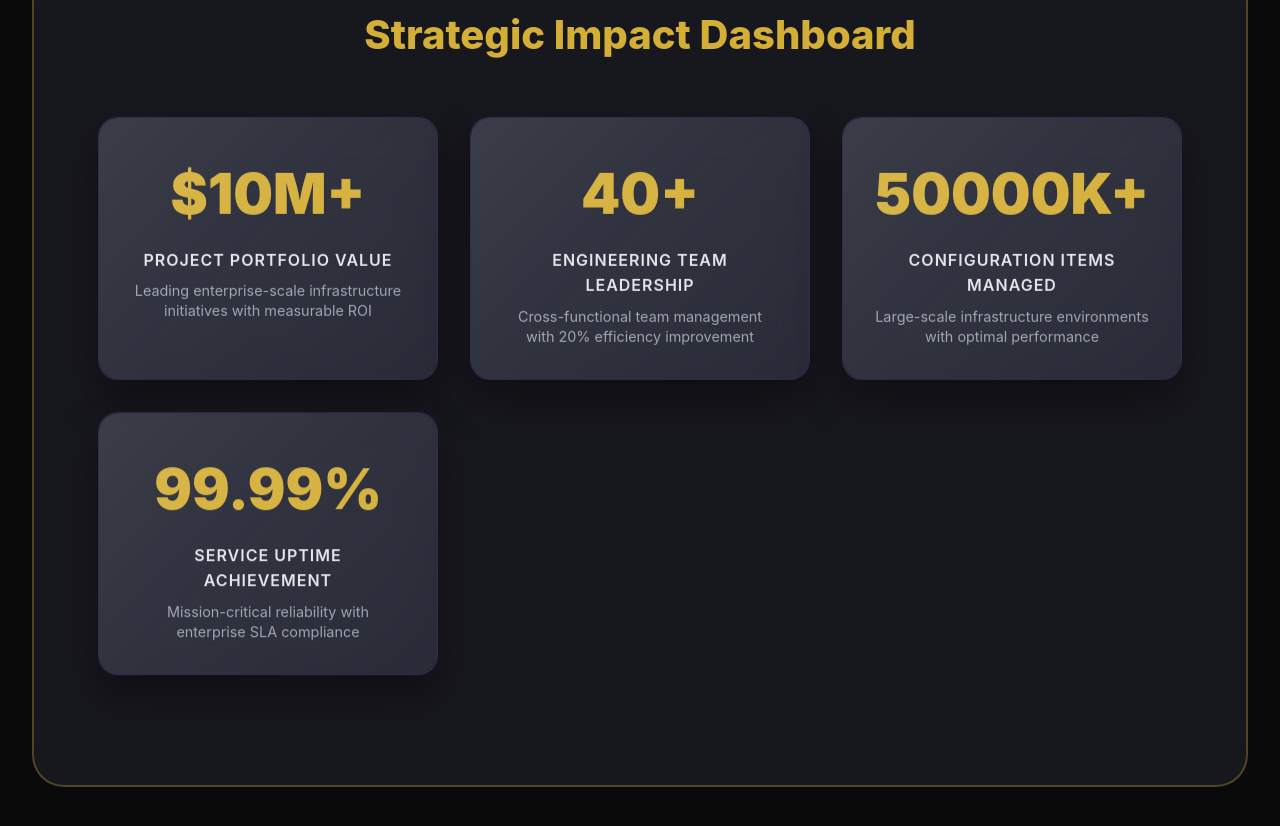
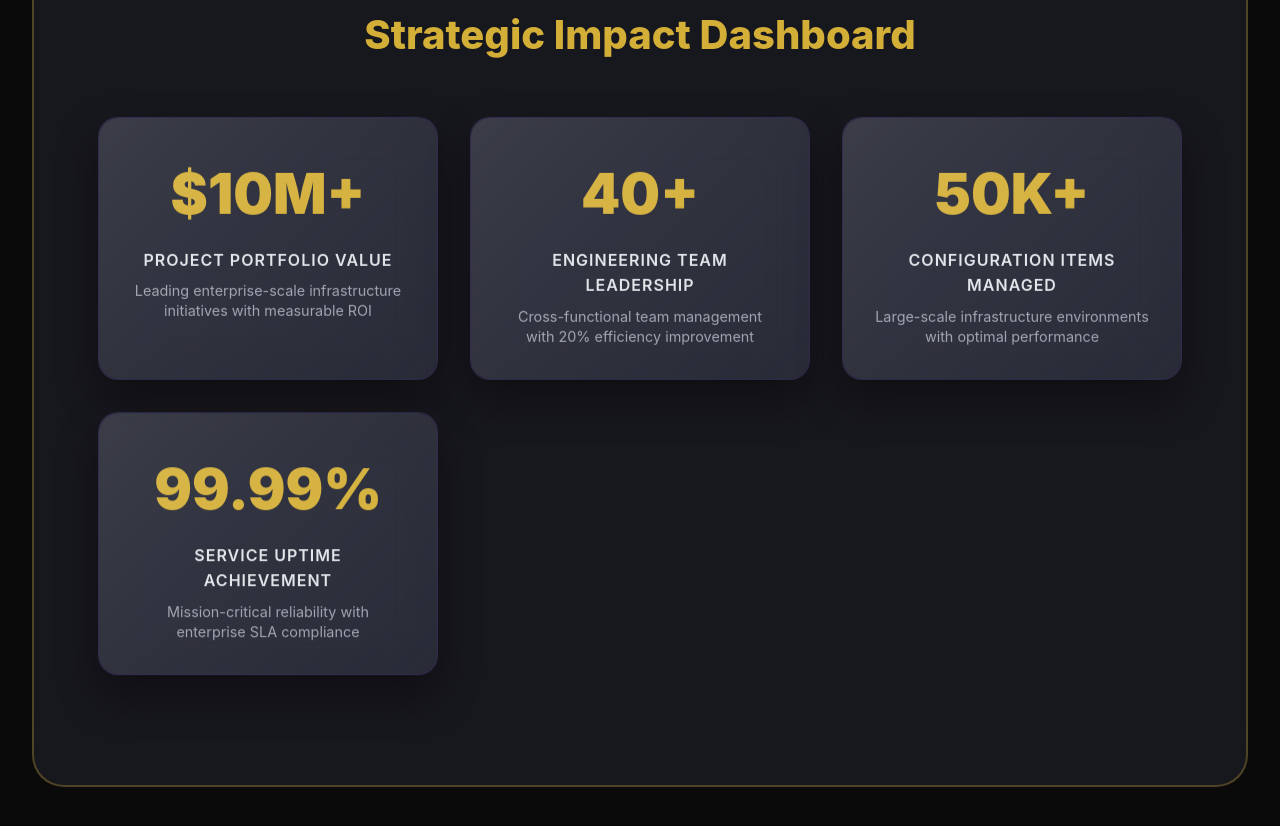
Before and after one commit to mdyogesh/cv, a plain HTML site: page index.html in a window 1280 px wide. Shown: the part 1135-1961 px from the top of the page. Drawn offline with Linux system fonts and the light colour scheme.

Commit message:
Update index.html

```diff
--- a/index.html
+++ b/index.html
@@ -1853,7 +1853,7 @@
                         <div class="kpi-description">Cross-functional team management with 20% efficiency improvement</div>
                     </div>
                     <div class="kpi-card glass">
-                        <div class="kpi-value" data-target="50000">50K+</div>
+                        <div class="kpi-value" data-target="50">50K+</div>
                         <div class="kpi-label">Configuration Items Managed</div>
                         <div class="kpi-description">Large-scale infrastructure environments with optimal performance</div>
                     </div>
```
